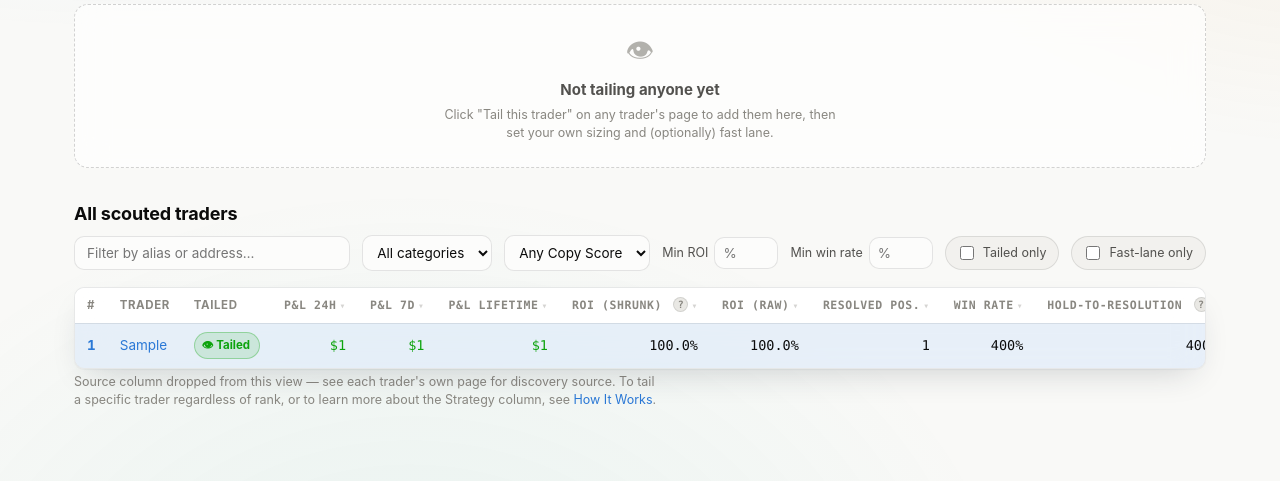
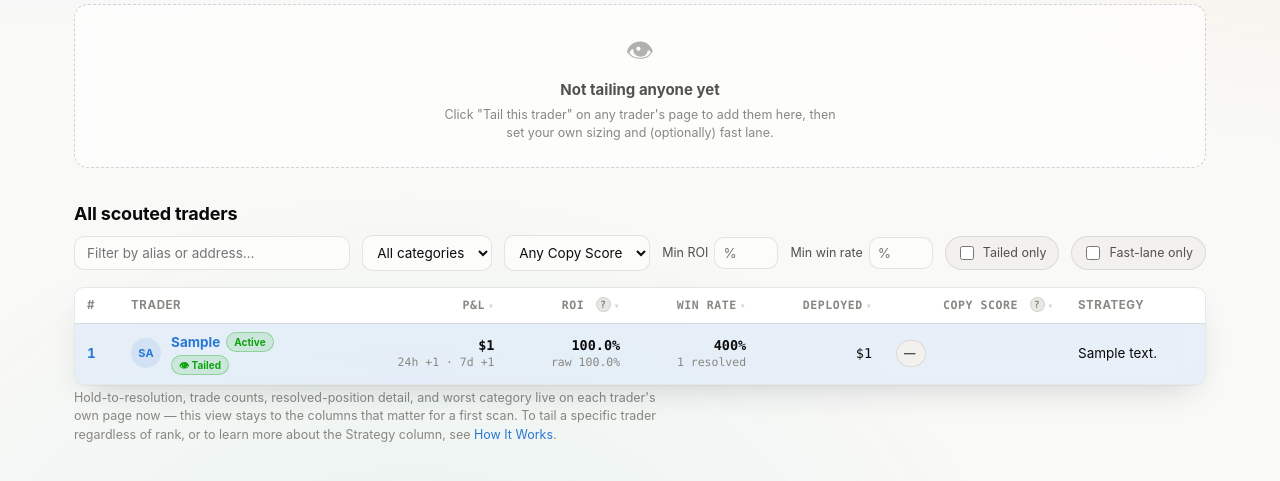
Before and after one commit to ibrahimzaraket/polyprinter, a Flask app: page /traders in a window 1280 px wide. Shown: the part 274-755 px from the top of the page. Run offline with Flask 3, Linux system fonts and the light colour scheme; data comes from the database, SQL or seed files in the repository; tables that the repository leaves empty hold one stand-in row (values such as "Sample post").

Commit message:
Traders + trader profile: consolidate columns, leaderboard-style layout
Traders table: 16 columns -> 8. Avatar+name+status badges merged into one
Trader cell; P&L (24h/7d/lifetime), ROI (shrunk/raw), and win rate
(+resolved count) each collapsed into a single sortable column with a
bold primary value and a small muted secondary line, closer to how
polycopy.app/discover reads at a glance. Dropped hold-to-resolution and
trades-30d from this view entirely (still on the trader's own page,
noted in the footnote) since a first-scan leaderboard doesn't need every
field the profile does.

Trader profile: same consolidation applied to every dense table while
leaving the AI strategy narrative, tailing controls, and active mandate
sections untouched. Performance/Copyability/Liveness cards merged related
metric-rows (avg win+loss+ratio, median+p90 hold, trades 7d+30d, etc.);
Category Copy Score table dropped from 8 columns to 5 (entry/concentration/
sizing folded into one 'Signals' column); P&L by market from 9 columns to
4; Recent trades from 7 to 5; Metric history from 13 to 6, trimmed to
what the sparklines above it don't already chart.

Caught and fixed one bug before it shipped: a literal '&middot;' passed
as a metric_row() macro argument double-escapes (same class of bug as
the earlier 'P&L' auto-escape fix this session) since the macro's own
{{ label }}/{{ value }} already escape — swapped for the literal '·'
character. Verified live: no &amp;-prefixed double-escapes anywhere on
the page, all six dashboard routes still 200, 172/172 tests pass.

No visual reference to polycopy.app's actual page was available this
session (no working browser tool) — this consolidation is based on the
page's documented structure (avatar+name, single P&L/ROI/win-rate/volume
columns, Copy Score) plus dashboard-design judgment, not a pixel match.

Co-Authored-By: Claude Sonnet 5 <noreply@anthropic.com>

```diff
--- a/polyprinter/dashboard/templates/base.html
+++ b/polyprinter/dashboard/templates/base.html
@@ -389,6 +389,22 @@
   td.num.pnl-pos { color: var(--good); }
   td.num.pnl-neg { color: var(--critical); }
   .strategy-cell { max-width: 320px; overflow: hidden; text-overflow: ellipsis; white-space: nowrap; }
+
+  /* ── Consolidated leaderboard cells (Traders table) ── */
+  .trader-cell { display: flex; align-items: center; gap: 10px; }
+  .trader-avatar {
+    flex: 0 0 auto; width: 30px; height: 30px; border-radius: 50%;
+    background: var(--accent-wash); color: var(--accent);
+    display: flex; align-items: center; justify-content: center;
+    font-size: 11px; font-weight: 700; letter-spacing: 0.02em;
+  }
+  .trader-name-col { display: flex; flex-direction: column; gap: 2px; min-width: 0; }
+  .trader-name-col .name-row { display: flex; align-items: center; gap: 6px; flex-wrap: wrap; }
+  .trader-name-col a { font-weight: 650; overflow: hidden; text-overflow: ellipsis; white-space: nowrap; max-width: 180px; }
+  .trader-name-col .badge { padding: 1px 7px; font-size: 10px; }
+  .cell-stack { display: flex; flex-direction: column; align-items: flex-end; line-height: 1.3; }
+  .cell-stack .primary { font-weight: 650; }
+  .cell-stack .secondary { font-size: var(--text-xs); color: var(--text-muted); }
   .placeholder-inline { color: var(--text-muted); font-style: italic; }
   .muted { color: var(--text-muted); font-size: var(--text-sm); }
   th.sortable { cursor: pointer; }
--- a/polyprinter/dashboard/templates/traders.html
+++ b/polyprinter/dashboard/templates/traders.html
@@ -67,19 +67,11 @@
   <tr>
     <th>#</th>
     <th>Trader</th>
-    <th>Tailed</th>
-    <th class="num sortable" data-key="pnl_24h">P&amp;L 24h<span class="arrow">&#9662;</span></th>
-    <th class="num sortable" data-key="pnl_7d">P&amp;L 7d<span class="arrow">&#9662;</span></th>
-    <th class="num sortable" data-key="pnl_lifetime">P&amp;L lifetime<span class="arrow">&#9662;</span></th>
-    <th class="num sortable" data-key="roi_shrunk">ROI (shrunk) <a class="hint" href="/definitions#shrinkage" title="What is shrinkage?">?</a><span class="arrow">&#9662;</span></th>
-    <th class="num sortable" data-key="roi_raw">ROI (raw)<span class="arrow">&#9662;</span></th>
-    <th class="num sortable" data-key="resolved_positions">Resolved pos.<span class="arrow">&#9662;</span></th>
+    <th class="num sortable" data-key="pnl_lifetime">P&amp;L<span class="arrow">&#9662;</span></th>
+    <th class="num sortable" data-key="roi_shrunk">ROI <a class="hint" href="/definitions#shrinkage" title="Shrunk (sample-size adjusted); raw shown smaller below it">?</a><span class="arrow">&#9662;</span></th>
     <th class="num sortable" data-key="win_rate">Win rate<span class="arrow">&#9662;</span></th>
-    <th class="num sortable" data-key="hold_to_resolution_rate">Hold-to-resolution <a class="hint" href="/definitions#hold-to-resolution" title="Why this matters">?</a><span class="arrow">&#9662;</span></th>
-    <th class="num sortable" data-key="trades_30d">Trades 30d<span class="arrow">&#9662;</span></th>
-    <th class="num sortable" data-key="capital_deployed">Capital deployed<span class="arrow">&#9662;</span></th>
+    <th class="num sortable" data-key="capital_deployed">Deployed<span class="arrow">&#9662;</span></th>
     <th class="num sortable" data-key="category_score">Copy Score <a class="hint" href="/definitions#category-copy-score" title="What is the category Copy Score?">?</a><span class="arrow">&#9662;</span></th>
-    <th>Active</th>
     <th>Strategy</th>
   </tr>
   </thead>
@@ -89,13 +81,7 @@
   <tr class="{{ 'rank-top1' if loop.index == 1 else 'rank-top2' if loop.index == 2 else 'rank-top3' if loop.index == 3 else '' }}"
       data-alias="{{ (r['alias'] or '') | lower }}" data-address="{{ r['address'] | lower }}"
       data-roi_shrunk="{{ r['roi_shrunk'] if r['roi_shrunk'] is not none else '' }}"
-      data-roi_raw="{{ r['roi_raw'] if r['roi_raw'] is not none else '' }}"
-      data-resolved_positions="{{ r['resolved_positions'] if r['resolved_positions'] is not none else '' }}"
       data-win_rate="{{ r['win_rate'] if r['win_rate'] is not none else '' }}"
-      data-hold_to_resolution_rate="{{ r['hold_to_resolution_rate'] if r['hold_to_resolution_rate'] is not none else '' }}"
-      data-trades_30d="{{ r['trades_30d'] if r['trades_30d'] is not none else '' }}"
-      data-pnl_24h="{{ r['realised_pnl_24h_usd'] if r['realised_pnl_24h_usd'] is not none else '' }}"
-      data-pnl_7d="{{ r['realised_pnl_7d_usd'] if r['realised_pnl_7d_usd'] is not none else '' }}"
       data-pnl_lifetime="{{ r['realised_pnl_usd'] if r['realised_pnl_usd'] is not none else '' }}"
       data-capital_deployed="{{ r['capital_deployed_usd'] if r['capital_deployed_usd'] is not none else '' }}"
       data-category_score="{{ cat_summary['best'].score if cat_summary else '' }}"
@@ -103,34 +89,56 @@
       data-fastlane="{{ '1' if r['address'] in fast_lane_addresses else '0' }}"
       data-categories='{{ (category_grades.get(r["address"], {})) | tojson }}'>
     <td class="rank-cell {{ 'top' if loop.index <= 3 }}">{{ loop.index }}</td>
-    <td><a href="/traders/{{ r['address'] }}">{{ r['alias'] or r['address'][:10] + '…' }}</a></td>
-    <td>{% if r['address'] in watchlist %}<span class="badge badge-good" title="Currently watched by Mirror — every trade they make gets a decision">&#128065; Tailed</span>{% else %}<span class="badge badge-neutral">—</span>{% endif %}{% if r['address'] in fast_lane_addresses %} <span class="badge badge-accent" title="On-chain detection drives their trades directly"><span class="glyph">&#9889;</span>Fast</span>{% endif %}</td>
-    <td class="num {{ 'pnl-pos' if r['realised_pnl_24h_usd'] and r['realised_pnl_24h_usd'] > 0 else 'pnl-neg' if r['realised_pnl_24h_usd'] and r['realised_pnl_24h_usd'] < 0 }}">{{ '$%.0f' % r['realised_pnl_24h_usd'] if r['realised_pnl_24h_usd'] is not none else '—' }}</td>
-    <td class="num {{ 'pnl-pos' if r['realised_pnl_7d_usd'] and r['realised_pnl_7d_usd'] > 0 else 'pnl-neg' if r['realised_pnl_7d_usd'] and r['realised_pnl_7d_usd'] < 0 }}">{{ '$%.0f' % r['realised_pnl_7d_usd'] if r['realised_pnl_7d_usd'] is not none else '—' }}</td>
-    <td class="num {{ 'pnl-pos' if r['realised_pnl_usd'] and r['realised_pnl_usd'] > 0 else 'pnl-neg' if r['realised_pnl_usd'] and r['realised_pnl_usd'] < 0 }}">{{ '$%.0f' % r['realised_pnl_usd'] if r['realised_pnl_usd'] is not none else '—' }}</td>
-    <td class="num">{{ '%.1f%%' % (r['roi_shrunk'] * 100) if r['roi_shrunk'] is not none else '—' }}</td>
-    <td class="num">{{ '%.1f%%' % (r['roi_raw'] * 100) if r['roi_raw'] is not none else '—' }}</td>
-    <td class="num">{{ r['resolved_positions'] if r['resolved_positions'] is not none else '—' }}</td>
-    <td class="num">{{ '%.0f%%' % (r['win_rate'] * 100) if r['win_rate'] is not none else '—' }}</td>
-    <td class="num">{{ '%.0f%%' % (r['hold_to_resolution_rate'] * 100) if r['hold_to_resolution_rate'] is not none else '—' }}</td>
-    <td class="num">{{ r['trades_30d'] if r['trades_30d'] is not none else '—' }}</td>
+    <td>
+      <div class="trader-cell">
+        <span class="trader-avatar" aria-hidden="true">{{ (r['alias'][:2] if r['alias'] else r['address'][2:4]) | upper }}</span>
+        <div class="trader-name-col">
+          <div class="name-row">
+            <a href="/traders/{{ r['address'] }}">{{ r['alias'] or r['address'][:10] + '…' }}</a>
+            {% if r['trader_active'] %}<span class="badge badge-good" title="Traded recently and/or holds open positions">Active</span>{% endif %}
+          </div>
+          {% if r['address'] in watchlist or r['address'] in fast_lane_addresses %}
+          <div class="name-row">
+            {% if r['address'] in watchlist %}<span class="badge badge-good" title="Currently watched by Mirror — every trade they make gets a decision">&#128065; Tailed</span>{% endif %}
+            {% if r['address'] in fast_lane_addresses %}<span class="badge badge-accent" title="On-chain detection drives their trades directly"><span class="glyph">&#9889;</span>Fast</span>{% endif %}
+          </div>
+          {% endif %}
+        </div>
+      </div>
+    </td>
+    <td class="num">
+      <div class="cell-stack">
+        <span class="primary {{ 'pnl-pos' if r['realised_pnl_usd'] and r['realised_pnl_usd'] > 0 else 'pnl-neg' if r['realised_pnl_usd'] and r['realised_pnl_usd'] < 0 }}">{{ '$%.0f' % r['realised_pnl_usd'] if r['realised_pnl_usd'] is not none else '—' }}</span>
+        <span class="secondary">24h {{ '%+.0f' % r['realised_pnl_24h_usd'] if r['realised_pnl_24h_usd'] is not none else '—' }} &middot; 7d {{ '%+.0f' % r['realised_pnl_7d_usd'] if r['realised_pnl_7d_usd'] is not none else '—' }}</span>
+      </div>
+    </td>
+    <td class="num">
+      <div class="cell-stack">
+        <span class="primary">{{ '%.1f%%' % (r['roi_shrunk'] * 100) if r['roi_shrunk'] is not none else '—' }}</span>
+        <span class="secondary">raw {{ '%.1f%%' % (r['roi_raw'] * 100) if r['roi_raw'] is not none else '—' }}</span>
+      </div>
+    </td>
+    <td class="num">
+      <div class="cell-stack">
+        <span class="primary">{{ '%.0f%%' % (r['win_rate'] * 100) if r['win_rate'] is not none else '—' }}</span>
+        <span class="secondary">{{ r['resolved_positions'] if r['resolved_positions'] is not none else 0 }} resolved</span>
+      </div>
+    </td>
     <td class="num">{{ '$%.0f' % r['capital_deployed_usd'] if r['capital_deployed_usd'] is not none else '—' }}</td>
     <td>
       {% if cat_summary %}
       <span class="badge {{ 'badge-good' if cat_summary['best'].grade == 'A' else 'badge-accent' if cat_summary['best'].grade == 'B' else 'badge-warning' if cat_summary['best'].grade == 'C' else 'badge-critical' }}" title="Best category: {{ cat_summary['best'].category }} ({{ cat_summary['best'].n_resolved }} resolved)">{{ cat_summary['best'].grade }} {{ cat_summary['best'].category }}</span>
-      {% if cat_summary['worst'] %}<span class="badge {{ 'badge-good' if cat_summary['worst'].grade == 'A' else 'badge-accent' if cat_summary['worst'].grade == 'B' else 'badge-warning' if cat_summary['worst'].grade == 'C' else 'badge-critical' }}" title="Worst category: {{ cat_summary['worst'].category }} ({{ cat_summary['worst'].n_resolved }} resolved)">{{ cat_summary['worst'].grade }} {{ cat_summary['worst'].category }}</span>{% endif %}
       {% else %}<span class="badge badge-neutral" title="No category has enough resolved positions to grade yet">—</span>{% endif %}
     </td>
-    <td>{% if r['trader_active'] %}<span class="badge badge-good"><span class="glyph">&#10003;</span>Active</span>{% else %}<span class="badge badge-neutral">—</span>{% endif %}</td>
     <td class="strategy-cell">{% if r['strategy_summary'] %}{{ r['strategy_summary'].split('\n')[0] }}{% else %}<span class="placeholder-inline">not generated yet</span>{% endif %}</td>
   </tr>
   {% else %}
-  <tr><td colspan="16" class="placeholder">No snapshots yet — run the Scout (`python -m polyprinter.scout.run`).</td></tr>
+  <tr><td colspan="8" class="placeholder">No snapshots yet — run the Scout (`python -m polyprinter.scout.run`).</td></tr>
   {% endfor %}
   </tbody>
 </table>
 </div>
-<p class="muted" style="margin-top:4px;">Source column dropped from this view — see each trader's own page for discovery source. To tail a specific trader regardless of rank, or to learn more about the Strategy column, see <a href="/how-it-works#mirror-watches-traders-and-decides-what-to-do">How It Works</a>.</p>
+<p class="muted" style="margin-top:4px;">Hold-to-resolution, trade counts, resolved-position detail, and worst category live on each trader's own page now — this view stays to the columns that matter for a first scan. To tail a specific trader regardless of rank, or to learn more about the Strategy column, see <a href="/how-it-works#mirror-watches-traders-and-decides-what-to-do">How It Works</a>.</p>
 <p id="trader-empty" class="placeholder" style="display:none;">No traders match that filter.</p>
 
 <script>
```
Also changed, not shown: polyprinter/dashboard/templates/trader_detail.html (+35 -63 lines).
